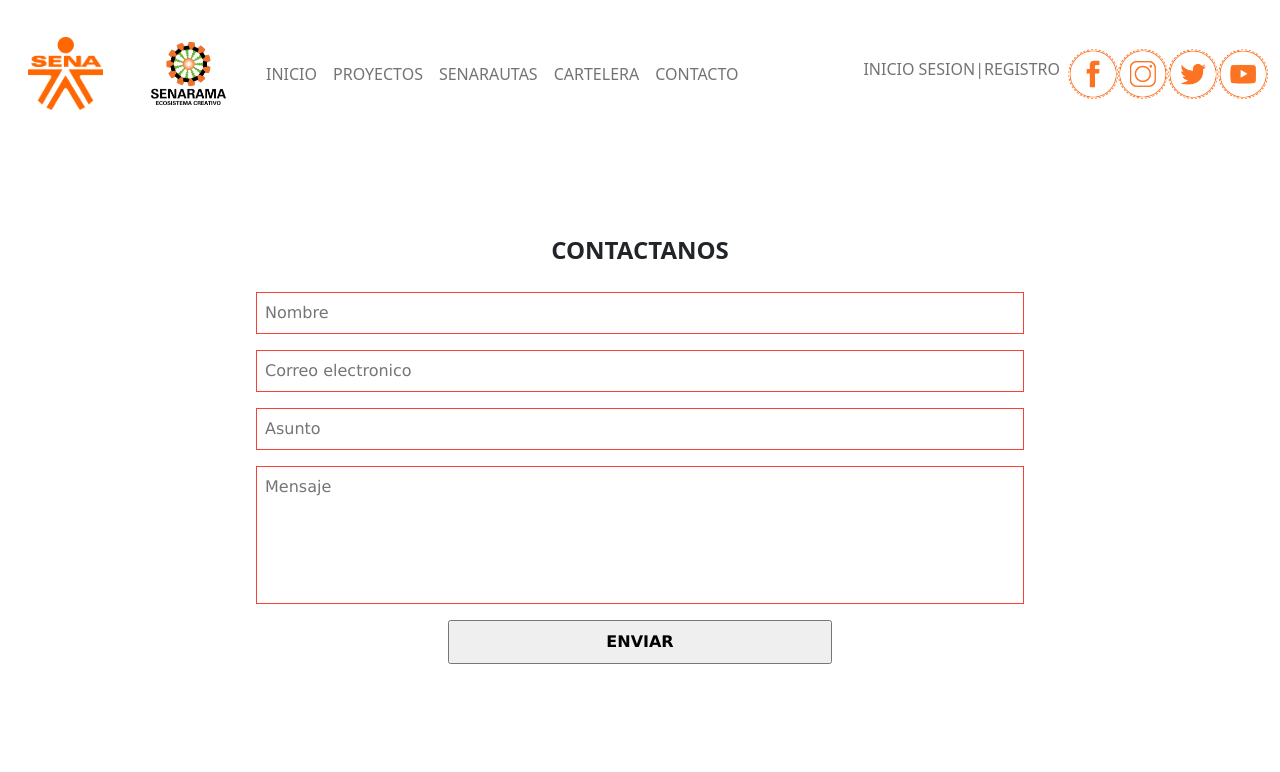
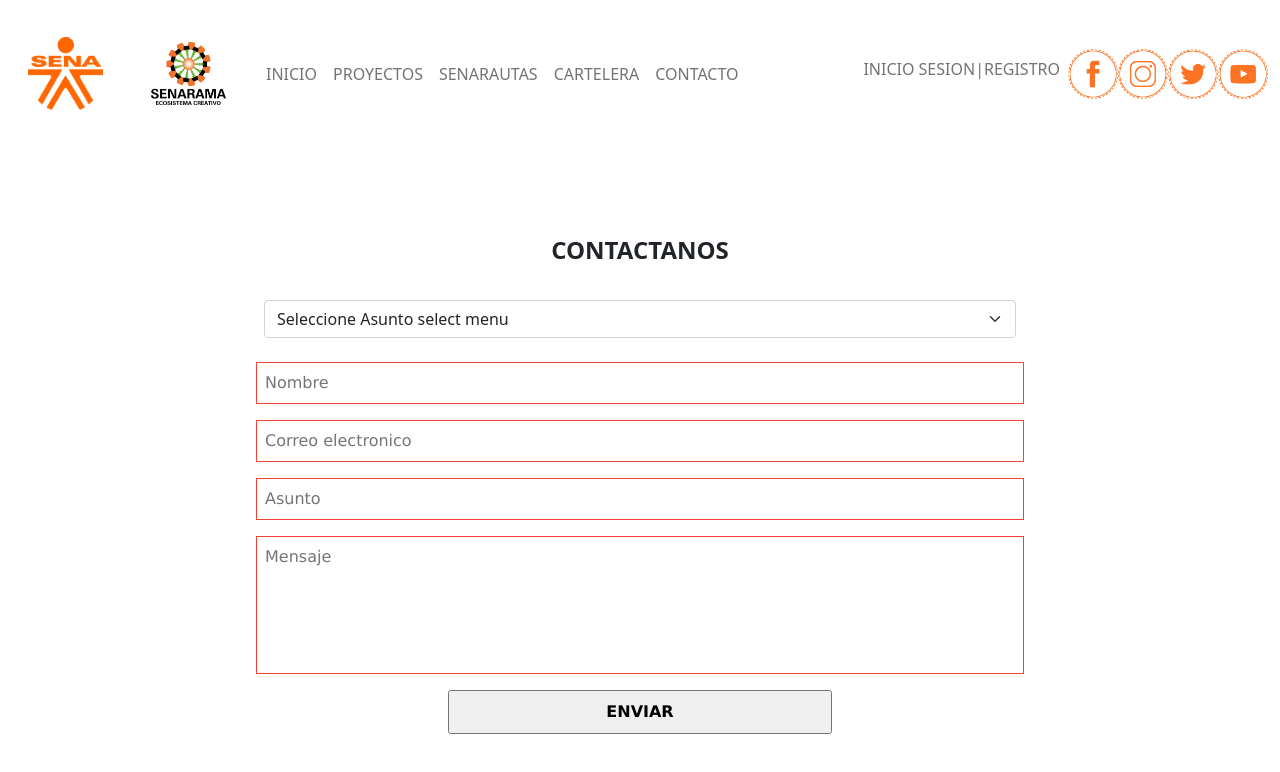
Before and after one commit to Danysnz0/frontend, a React (Create React App) app: page /contacto in a window 1280 px wide. Shown: the top 772 px of the page. Built offline with nearby package versions, Linux system fonts and the light colour scheme.

Commit message:
Add css, login and contacto

```diff
--- a/src/App.js
+++ b/src/App.js
@@ -19,7 +19,7 @@ function App() {
             <Contacto/>
           </Route>
 
-          <Route path='/iniciosecion'>
+          <Route path='/iniciosesion'>
             <Iniciosesion/>
           </Route>
 
--- a/src/components/Contacto.js
+++ b/src/components/Contacto.js
@@ -1,12 +1,23 @@
 import React from 'react';
-import './Contacto.css';
+import style from './Contacto.module.css';
+import { Form} from 'react-bootstrap';
 
 export default function Contacto() {
     return (
         <div>
-            <form className="contact-form">
+            <form className={style["contact-form"]}>
 
                 <legend>CONTACTANOS</legend>
+                <div className={style["custom-select"]} >
+                    <Form.Select aria-label="Default select example">
+                        <option>Seleccione Asunto select menu</option>
+                        <option value="1">Petición</option>
+                        <option value="2">Queja</option>
+                        <option value="3">Reclamo</option>
+                        <option value="4">Sugerencia</option>
+                        <option value="5">Soporte Técnico</option>
+                    </Form.Select>
+                </div>
                 <input type="text" name="name" placeholder="Nombre" title="Nombre sólo acepta letras y espacios en blanco" pattern="^[A-Za-zÑñÁáÉéÍíÓóÚúÜü\s]+$" required />
                 <input type="email" name="email" placeholder="Correo electronico" title="Correo incorrecto" pattern="^[a-z0-9]+(\.[_a-z0-9]+)*@[a-z0-9-]+(\.[a-z0-9-]+)*(\.[a-z]{2,15})$" required />
                 <input type="text" name="sudject" placeholder="Asunto" title="El asunto es requerido" required />
--- a/src/components/Contacto.css
+++ b/src/components/Contacto.module.css
@@ -28,6 +28,9 @@
         font-size: 1rem;
         font-family: Verdana;
     }
+    .custom-select{
+        width:100%;
+    }
     .contact-form input[type="submit"]{
         width: 50%;
         font-weight: bold;
--- a/src/components/Iniciosesion.module.css
+++ b/src/components/Iniciosesion.module.css
@@ -15,5 +15,8 @@
 
 }
 .login-end-register{
-    background-color: rgba(255, 0, 0, 0.123);
+    display: flex;
+    justify-content: center;
+    align-items: center;
+    margin-right: 50%;
 }
--- a/src/components/Navp.js
+++ b/src/components/Navp.js
@@ -30,7 +30,7 @@ export default function Navp() {
                         <Nav className="redes">
 
                             <lu>
-                                <li><Nav.Link href="/iniciosecion">INICIO SESION|REGISTRO</Nav.Link></li>
+                                <li><Nav.Link href="/iniciosesion">INICIO SESION|REGISTRO</Nav.Link></li>
                             </lu>
 
 
--- a/src/index.js
+++ b/src/index.js
@@ -1,7 +1,7 @@
 import React from 'react';
 import ReactDOM from 'react-dom';
 import './Reset.css';
-import './index.css';
+import style from './index.module.css';
 import App from './App';
 import 'bootstrap/dist/css/bootstrap.min.css';
 import { BrowserRouter as Router,Route,Switch} from "react-router-dom";
@@ -11,7 +11,7 @@ import { BrowserRouter as Router,Route,Switch} from "react-router-dom";
 ReactDOM.render(
   <React.StrictMode>
     <Router>
-      <div className="main">
+      <div className={style["main"]}>
         <App/>
       </div>
     </Router>
```
Also changed, not shown: src/index.module.css (renamed from src/index.css).
